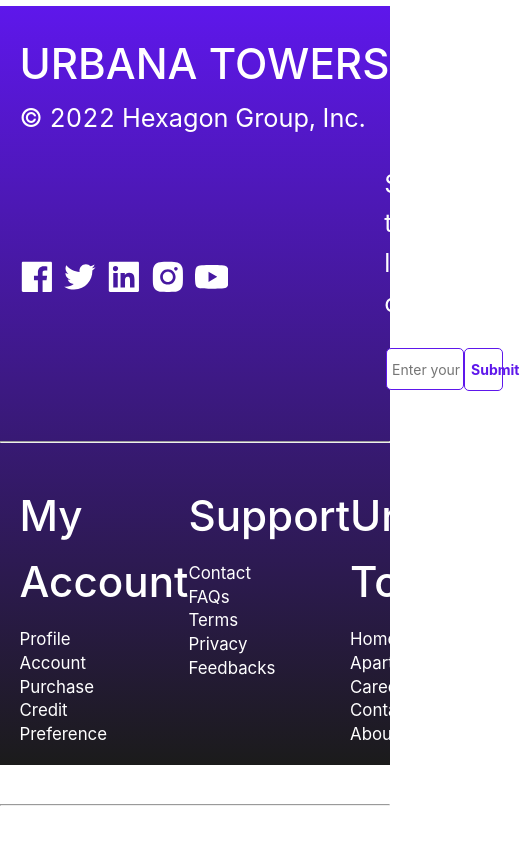
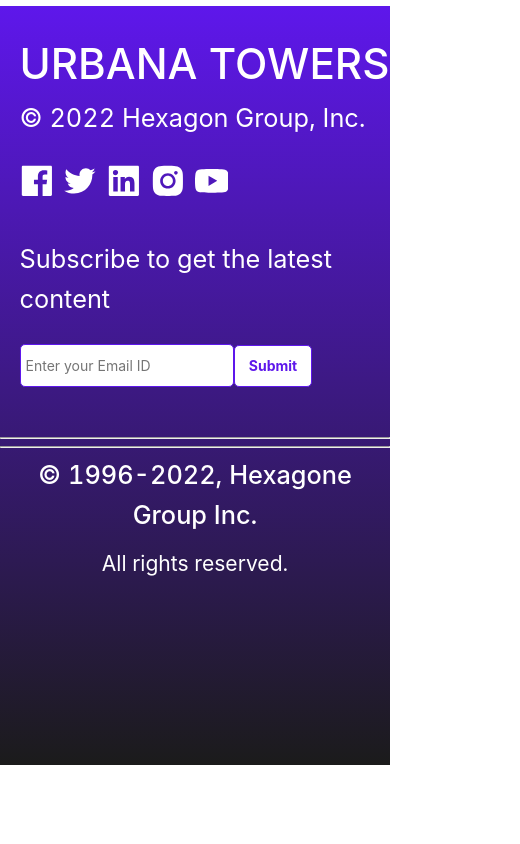
Before and after one commit to devjeetroy98/Urbana-Towers, a React (Create React App) app: page / in a window 390 px wide. Shown: the part 4114-4958 px from the top of the page, 520 px wide, since content can reach past the window. After the commit the page ends 4879 px from the top, so only its background shows below. Built offline with nearby package versions, Linux system fonts and the light colour scheme.

Commit message:
Footer made responsive

```diff
--- a/src/components/Footer/style.css
+++ b/src/components/Footer/style.css
@@ -104,3 +104,35 @@
   margin-top: -15px;
   font-size: 2.5vh;
 }
+
+@media only screen and (max-width: 768px) {
+  .container .bottom .s1 {
+    display: block;
+    margin-left: 5%;
+    margin-bottom: 50px;
+  }
+  .container .bottom .s1 .email {
+    text-align: left;
+    margin-top: 5vh;
+  }
+  .container .bottom .s1 .email input {
+    width: 55vw;
+    border-radius: 5px;
+    border: 1px solid #5e17eb;
+    height: 5vh;
+    padding-left: 5px;
+  }
+  .container .bottom .s1 .email button {
+    width: 20vw;
+  }
+  .container .bottom .s2 {
+    display: none;
+  }
+  .container .footer-info h2 {
+    font-size: 3vh !important;
+  }
+  .container .footer-info p {
+    margin-top: 0px;
+    font-size: 2.5vh;
+  }
+}
```
